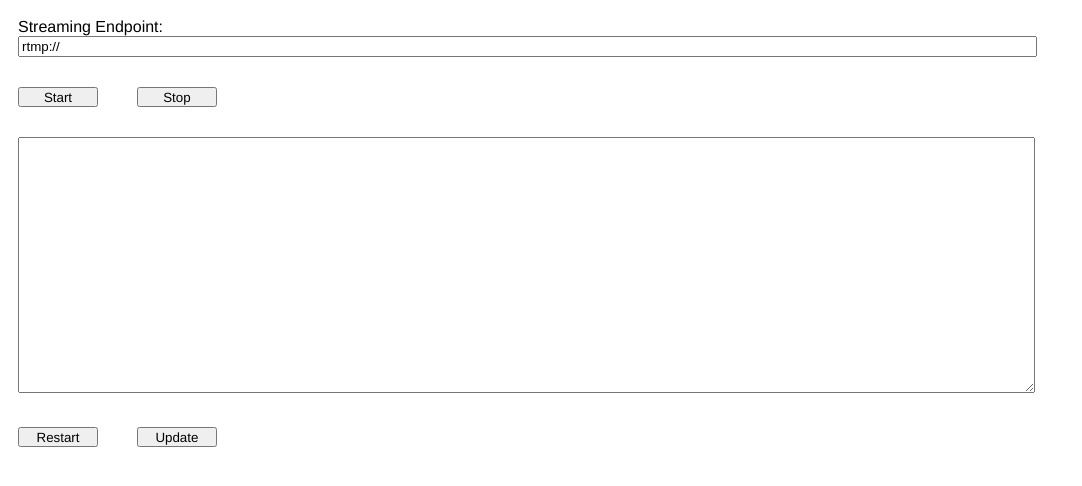
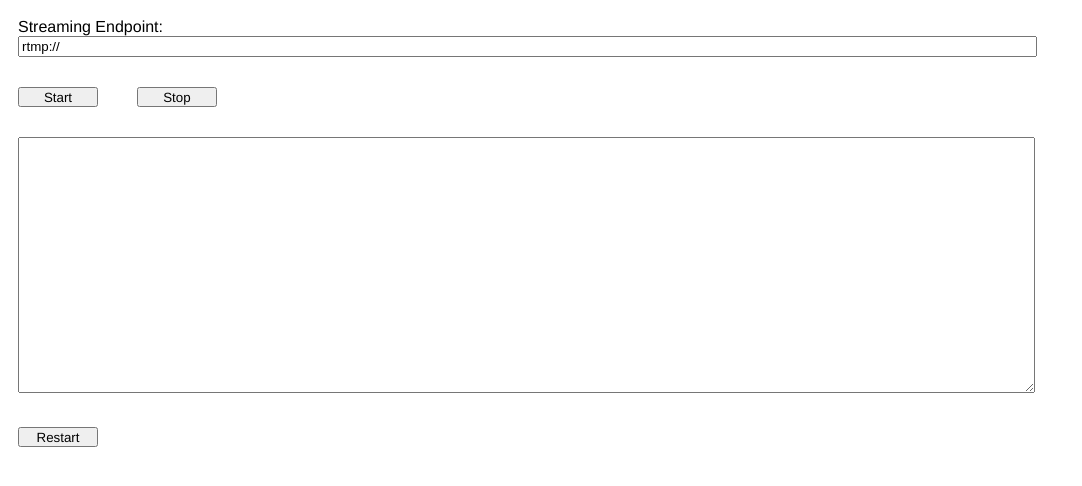
Before and after one commit to rootstream/realsense-rtmp-twitch, a plain HTML site: page web/index.html in a window 1280 px wide. Shown: the whole page, without its empty margins (0-1082 px from the left). Drawn offline with nearby package versions, Linux system fonts and the light colour scheme; no server answers.

Commit message:
comment out update button
we have not figured out the proper way to do a remote update so removing this button for now.

```diff
--- a/web/index.html
+++ b/web/index.html
@@ -86,7 +86,7 @@
     <div class="row">
       <button onClick="reboot()">Restart</button>
       <div style="display:inline-block;width:30px"></div>
-      <button onClick="update()">Update</button>
+      <!-- <button onClick="update()">Update</button> -->
     </div>
   </div>
 </body>
```
